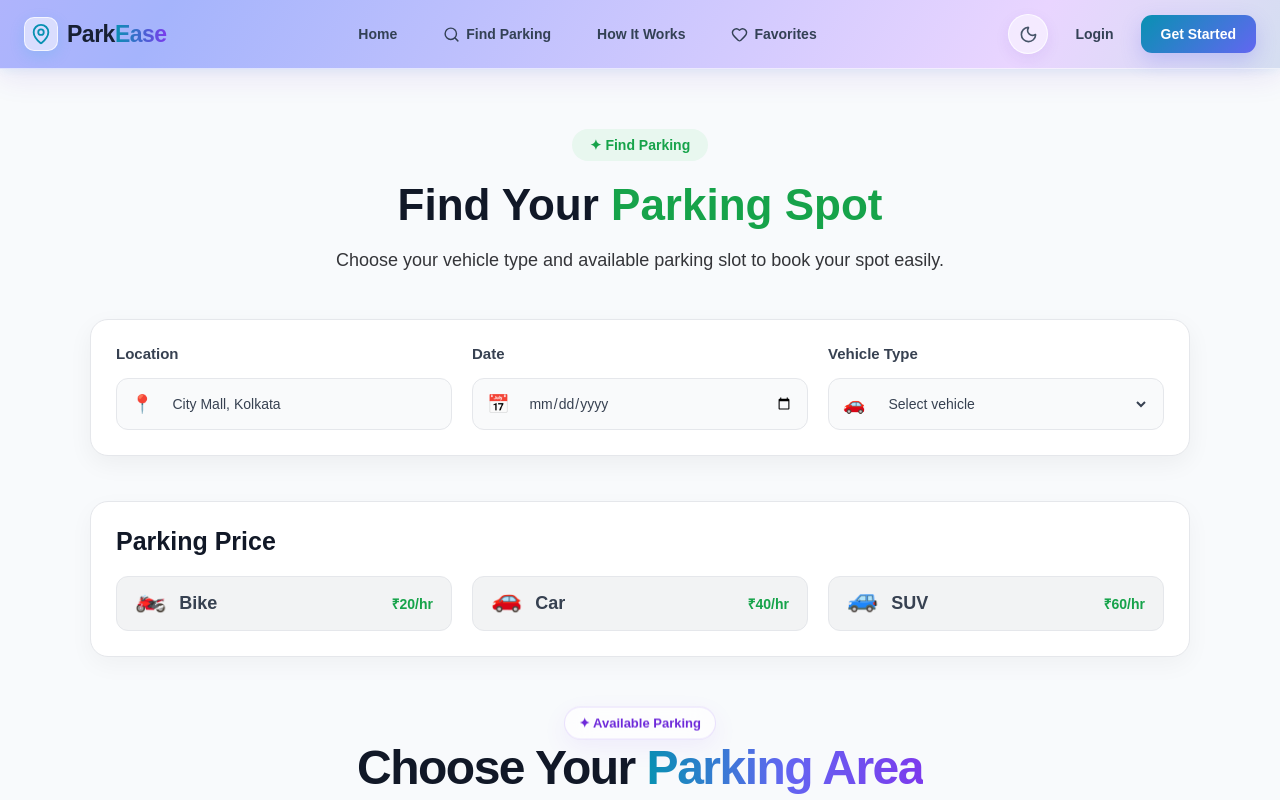
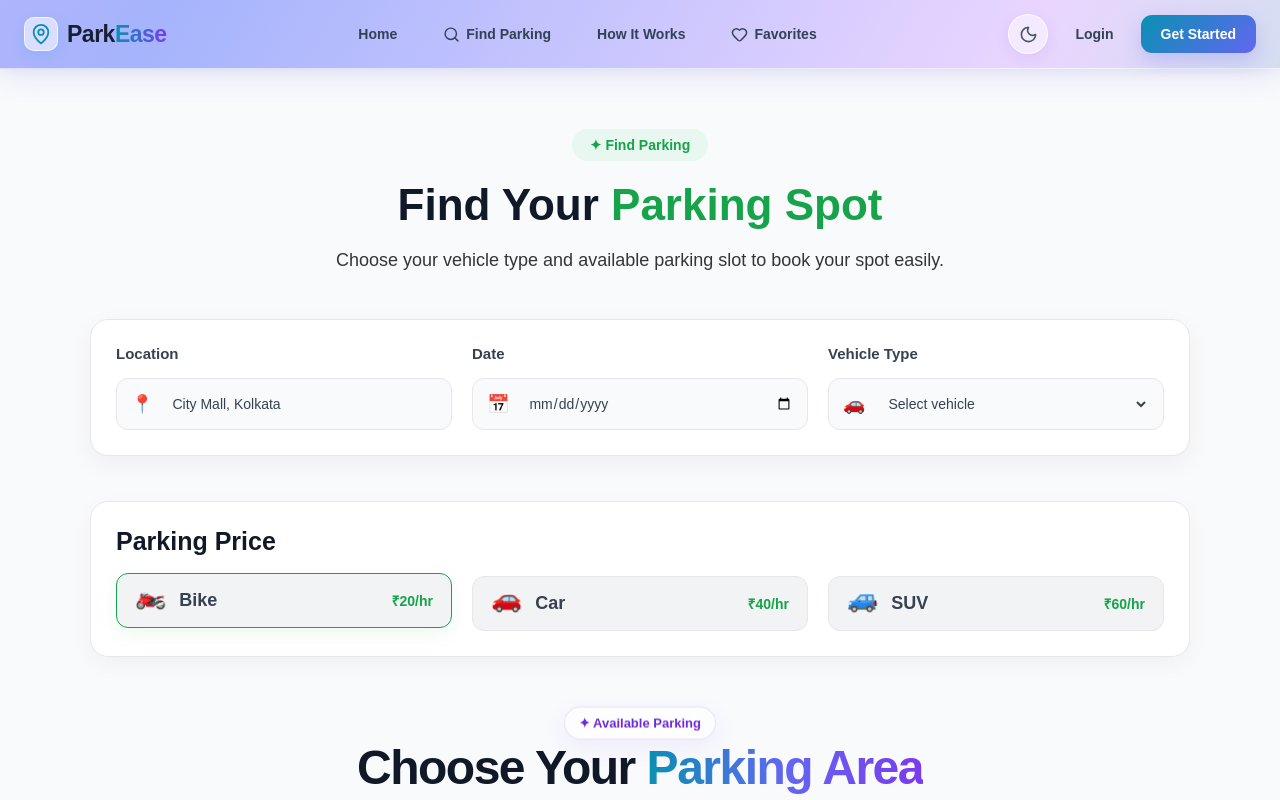
Before and after one commit to dibeyendu-dev/smart-parking-system, a React (Vite) app: page /search in a window 1280 px wide. In both pictures the pointer is over the element 284 px from the left and 603 px from the top of the page. Shown: the top 800 px of the page. Built offline with nearby package versions, Linux system fonts and the light colour scheme.

Commit message:
FindParking parking price css part 7 added

```diff
--- a/src/css/FindParking.css
+++ b/src/css/FindParking.css
@@ -228,3 +228,10 @@
     font-weight: 700;
     color: #16a34a;
 }
+
+/* Hover Effect */
+.price-options>div:hover {
+    border-color: #16a34a;
+    transform: translateY(-3px);
+    box-shadow: 0 6px 18px rgba(22, 163, 74, 0.08);
+}
```
